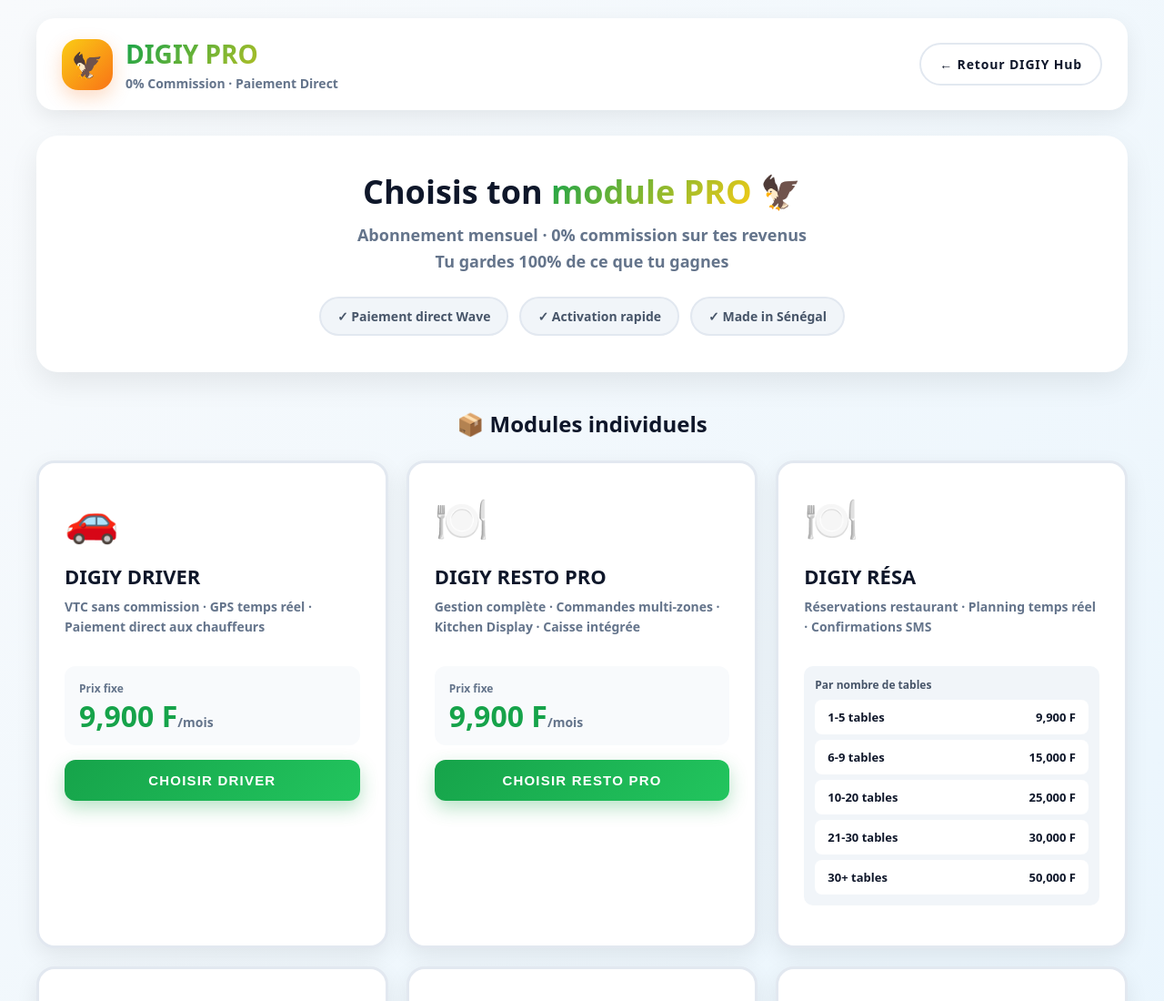
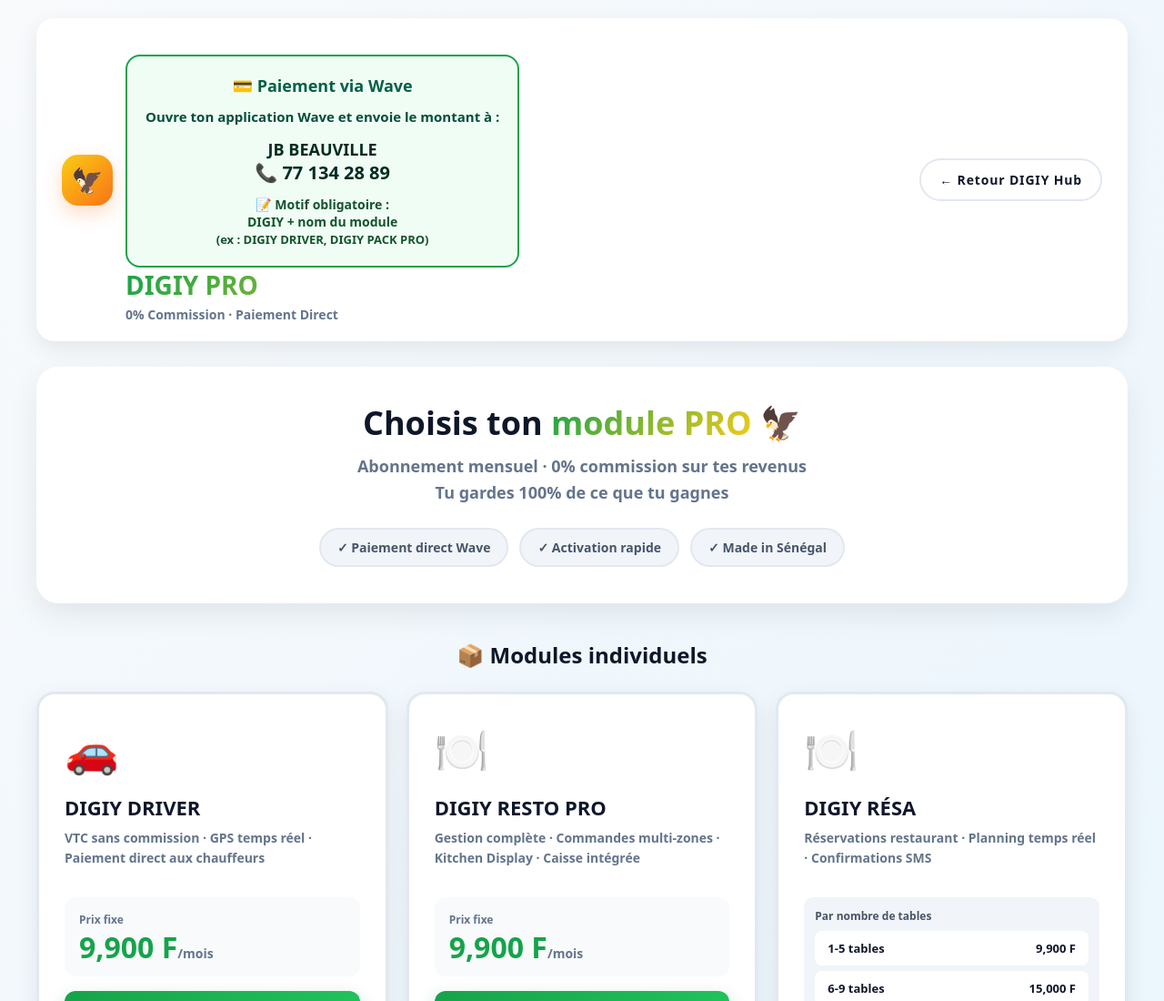
Before and after one commit to BEAUVILLE/commencer-a-payer, a plain HTML site: page index.html in a window 1280 px wide. Shown: the top 1100 px of the page at 91% size. Drawn offline with Linux system fonts and the light colour scheme.

Commit message:
Update index.html

```diff
--- a/index.html
+++ b/index.html
@@ -287,6 +287,54 @@
     <div class="logo-section">
       <div class="logo">🦅</div>
       <div>
+
+        <!-- 🟢 PAIEMENT WAVE DIGIY -->
+<div style="
+  margin-top:20px;
+  padding:20px;
+  border-radius:16px;
+  background:#f0fdf4;
+  border:2px solid #16a34a;
+  text-align:center;
+">
+  <h3 style="
+    margin-bottom:10px;
+    font-size:18px;
+    font-weight:900;
+    color:#065f46;
+  ">
+    💳 Paiement via Wave
+  </h3>
+
+  <p style="
+    font-size:15px;
+    font-weight:700;
+    color:#064e3b;
+    line-height:1.6;
+  ">
+    Ouvre ton application <strong>Wave</strong> et envoie le montant à :
+  </p>
+
+  <div style="
+    margin:12px 0;
+    font-size:18px;
+    font-weight:900;
+    color:#022c22;
+  ">
+    JB BEAUVILLE<br>
+    <span style="font-size:20px;">📞 77 134 28 89</span>
+  </div>
+
+  <p style="
+    font-size:14px;
+    font-weight:800;
+    color:#14532d;
+  ">
+    📝 Motif obligatoire :<br>
+    <strong>DIGIY + nom du module</strong><br>
+    <span style="font-size:13px;">(ex : DIGIY DRIVER, DIGIY PACK PRO)</span>
+  </p>
+</div>
         <h1>DIGIY PRO</h1>
         <div class="tagline">0% Commission · Paiement Direct</div>
       </div>
```
